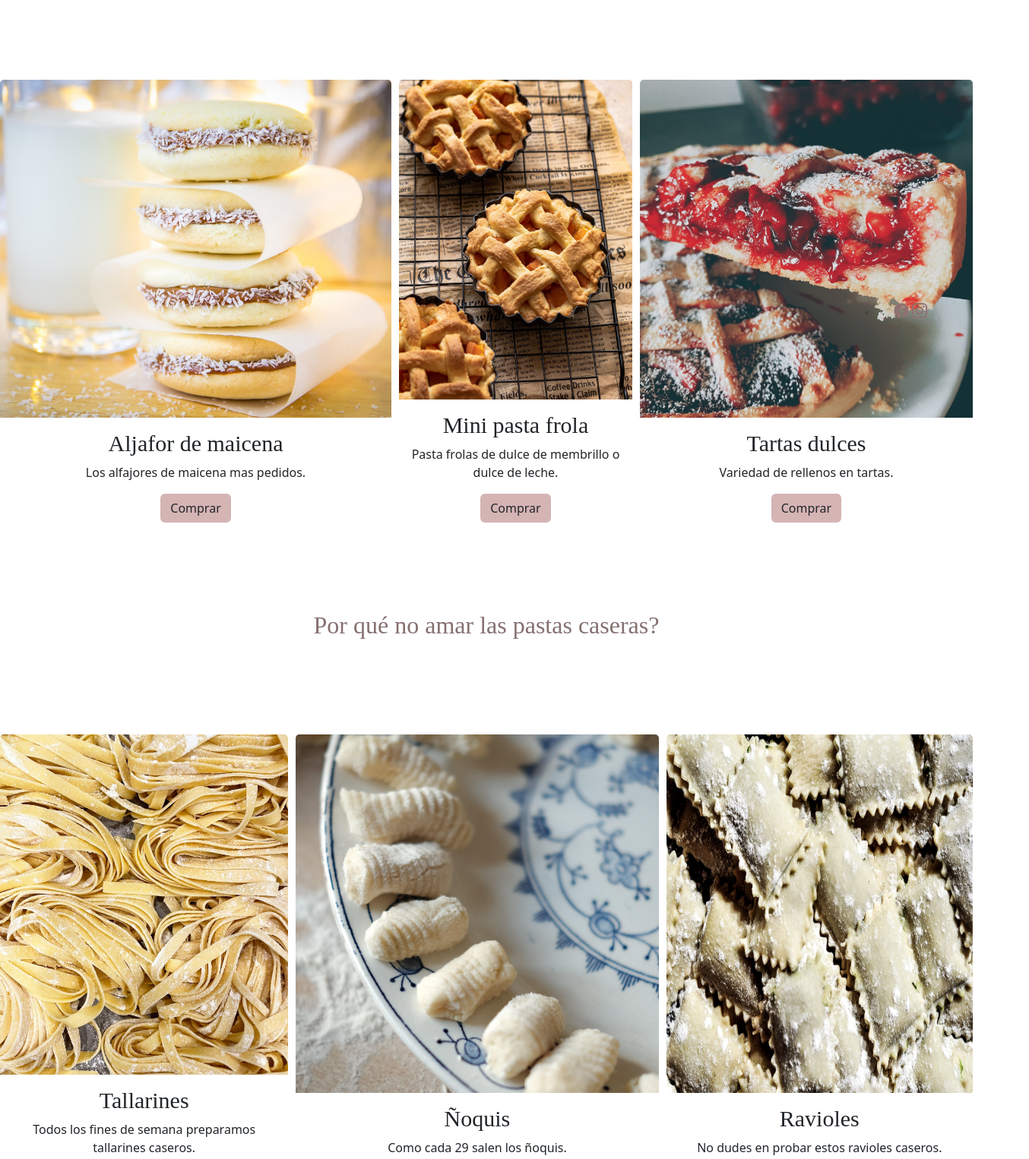
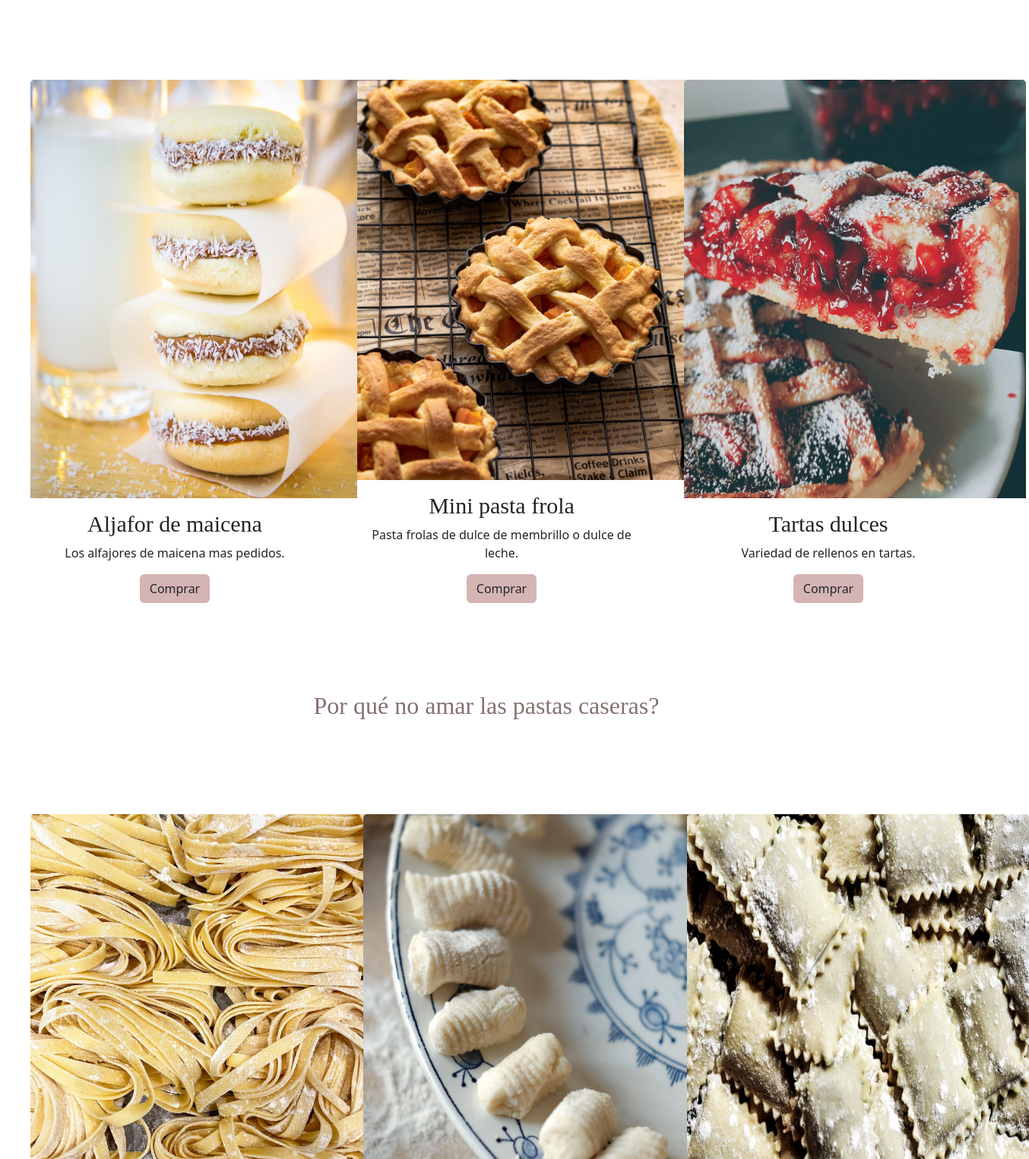
Before and after one commit to RominaEtchevarne/comision54530, a website: page pages/productos.html in a window 1280 px wide. Shown: the part 321-1847 px from the top of the page at 76% size, 1354 px wide, since content can reach past the window. Drawn offline with nearby package versions, Linux system fonts and the light colour scheme; a web font is replaced by a local one.

Commit message:
arreglos en bootstrap

```diff
--- a/pages/productos.html
+++ b/pages/productos.html
@@ -53,7 +53,7 @@
         <section class="cards">
 
         <div class="card" >
-            <img src="../assets/img/alfajor.jpg"  class="card-img-top" alt="alfajor de maicena">
+            <img src="../assets/img/alfajor.jpg" style="width: 450px;"  class="card-img-top" alt="alfajor de maicena">
             <div class="card-body">
             <h5 class="card-title">Aljafor de maicena</h5>
             <p class="card-text">Los alfajores de maicena mas pedidos.</p>
@@ -62,7 +62,7 @@
         </div>
 
         <div class="card">
-            <img src="../assets/img/tartas.jpg"   class="card-img-top" alt="pasta frola dulce de leche">
+            <img src="../assets/img/tartas.jpg" style="width: 450px;"  class="card-img-top" alt="pasta frola dulce de leche">
             <div class="card-body">
             <h5 class="card-title">Mini pasta frola</h5>
             <p class="card-text">Pasta frolas de dulce de membrillo o dulce de leche.</p>
@@ -71,7 +71,7 @@
         </div>
 
         <div class="card" >
-            <img src="../assets/img/tarta-dulce.jpg"  class="card-img-top" alt="tarta dulce">
+            <img src="../assets/img/tarta-dulce.jpg" style="width: 450px;"  class="card-img-top" alt="tarta dulce">
             <div class="card-body">
             <h5 class="card-title">Tartas dulces</h5>
             <p class="card-text">Variedad de rellenos en tartas.</p>
@@ -88,7 +88,7 @@
 
     <section class="cards">
         <div class="card" >
-            <img src="../assets/img/tallarines.jpg" class="card-img-top" alt="tallarines">
+            <img src="../assets/img/tallarines.jpg" style="width: 450px;" class="card-img-top" alt="tallarines">
             <div class="card-body">
             <h5 class="card-title">Tallarines</h5>
             <p class="card-text">Todos los fines de semana preparamos tallarines caseros.</p>
@@ -97,7 +97,7 @@
         </div>
 
         <div class="card">
-            <img src="../assets/img/ñoquis.jpg"  class="card-img-top" alt="ñoquis">
+            <img src="../assets/img/ñoquis.jpg" style="width: 450px;" class="card-img-top" alt="ñoquis">
             <div class="card-body">
             <h5 class="card-title">Ñoquis</h5>
             <p class="card-text">Como cada 29 salen los ñoquis.</p>
@@ -106,7 +106,7 @@
         </div>
 
         <div class="card" >
-            <img src="../assets/img/ravioles.jpg"   class="card-img-top" alt="ravioles">
+            <img src="../assets/img/ravioles.jpg" style="width: 450px;"  class="card-img-top" alt="ravioles">
             <div class="card-body">
             <h5 class="card-title">Ravioles</h5>
             <p class="card-text">No dudes en probar estos ravioles caseros.</p>
--- a/scss/components/_bootstrap.scss
+++ b/scss/components/_bootstrap.scss
@@ -44,8 +44,9 @@
 
 .cards{
   display: flex;
+  margin-left: 40px;
     padding-top: 100px;
-    gap: 10px;
+    gap: 50px;
 
 }
 
@@ -73,7 +74,8 @@
 
   .cards2{
     padding-top: 50px;
-    gap: 10px;
+    gap: 50px;
+    margin-left: 40px;
 }
 .titulo{
   font-family: yessy;
```
Also changed, not shown: pages/promociones.html (+3 -3 lines), css/style.css.
